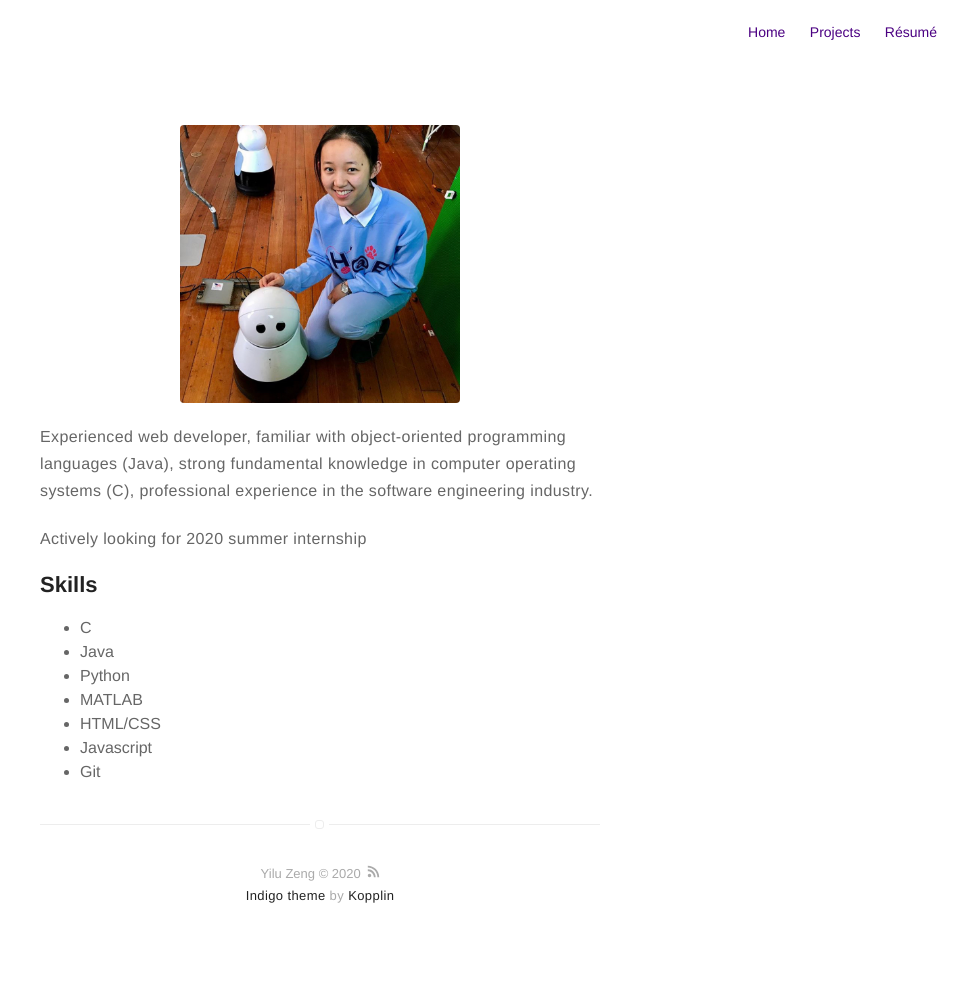
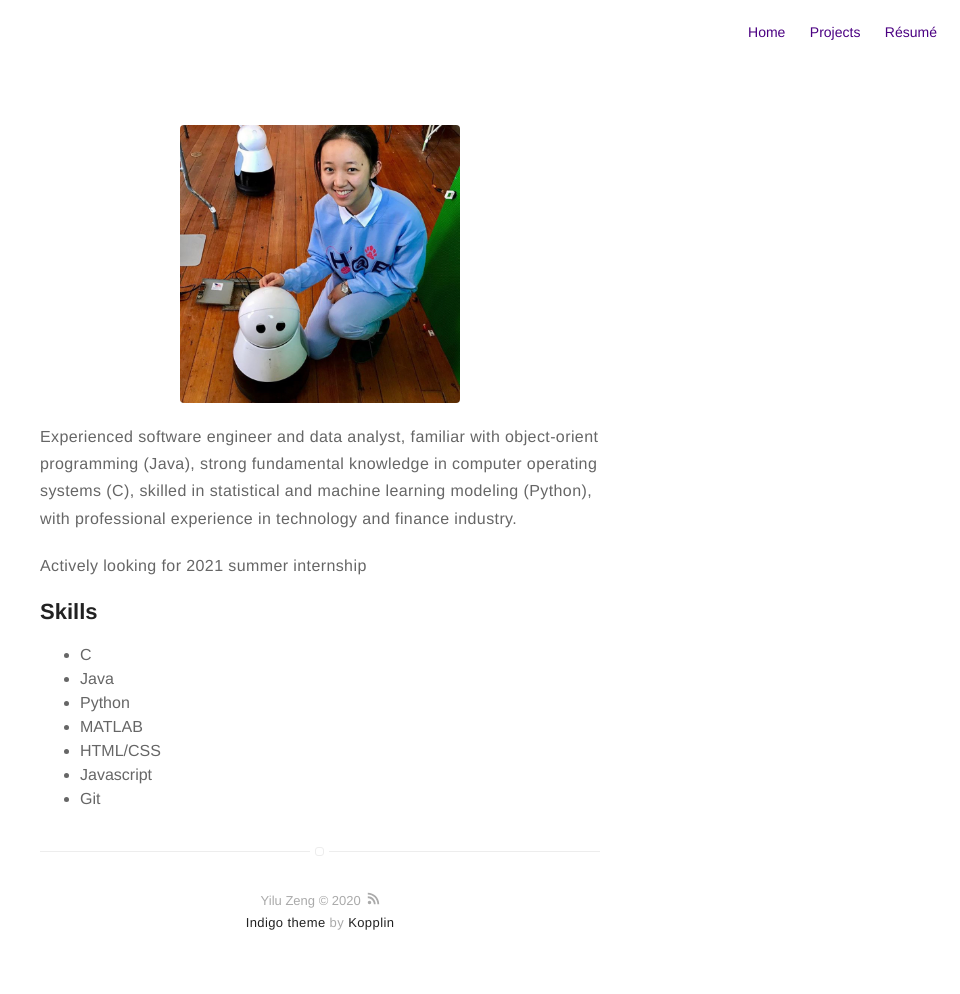
Before and after one commit to yiluzeng/yiluzeng.github.io, a Jekyll site: the page built from about.md, in a window 1280 px wide. Shown: the whole page, without its empty margins (320-1280 px from the left). Built offline with Jekyll 4.4.1, drawn with Linux system fonts in a browser that asks for light colours; before the commit the page ends 967 px from its top, so only the background shows below that.

Commit message:
projects

```diff
--- a/about.md
+++ b/about.md
@@ -4,9 +4,9 @@
 ---
 ![Profile Image]({% if site.external-image %}{{ site.picture }}{% else %}{{ site.url }}/{{ site.picture }}{% endif %})
 
-<p>Experienced web developer, familiar with object-oriented programming languages (<b>Java</b>), strong fundamental knowledge in computer operating systems (<b>C</b>), professional experience in the software engineering industry.</p>
+<p>Experienced software engineer and data analyst, familiar with object-orient programming (<b>Java</b>), strong fundamental knowledge in computer operating systems (<b>C</b>), skilled in statistical and machine learning modeling (<b>Python</b>), with professional experience in <b>technology</b> and <b>finance</b> industry.</p>
 
-<p><b>Actively looking for 2020 summer internship</b></p>
+<p><b>Actively looking for 2021 summer internship</b></p>
 
 <h2>Skills</h2>
 
--- a/projects.html
+++ b/projects.html
@@ -4,6 +4,11 @@
 ---
 <section class="list">
     <ul>
+        <li><a href="https://github.com/brown-cs1690/167s5fs-2020-yiluzeng">Mthreads</a></li>
+        <ul>
+            <li>Developed "Weenix," a Unix-like operating system with features including VFS (Virtual File System) and S5FS (System V File System).</li>
+        </ul>
+
         <li><a href="https://github.com/yiluzeng/Mthreads">Mthreads</a></li>
         <ul>
             <li>Implemented a library with an M-to-N (M user-level threads multiplexed on N kernel threads) threading model;
```
